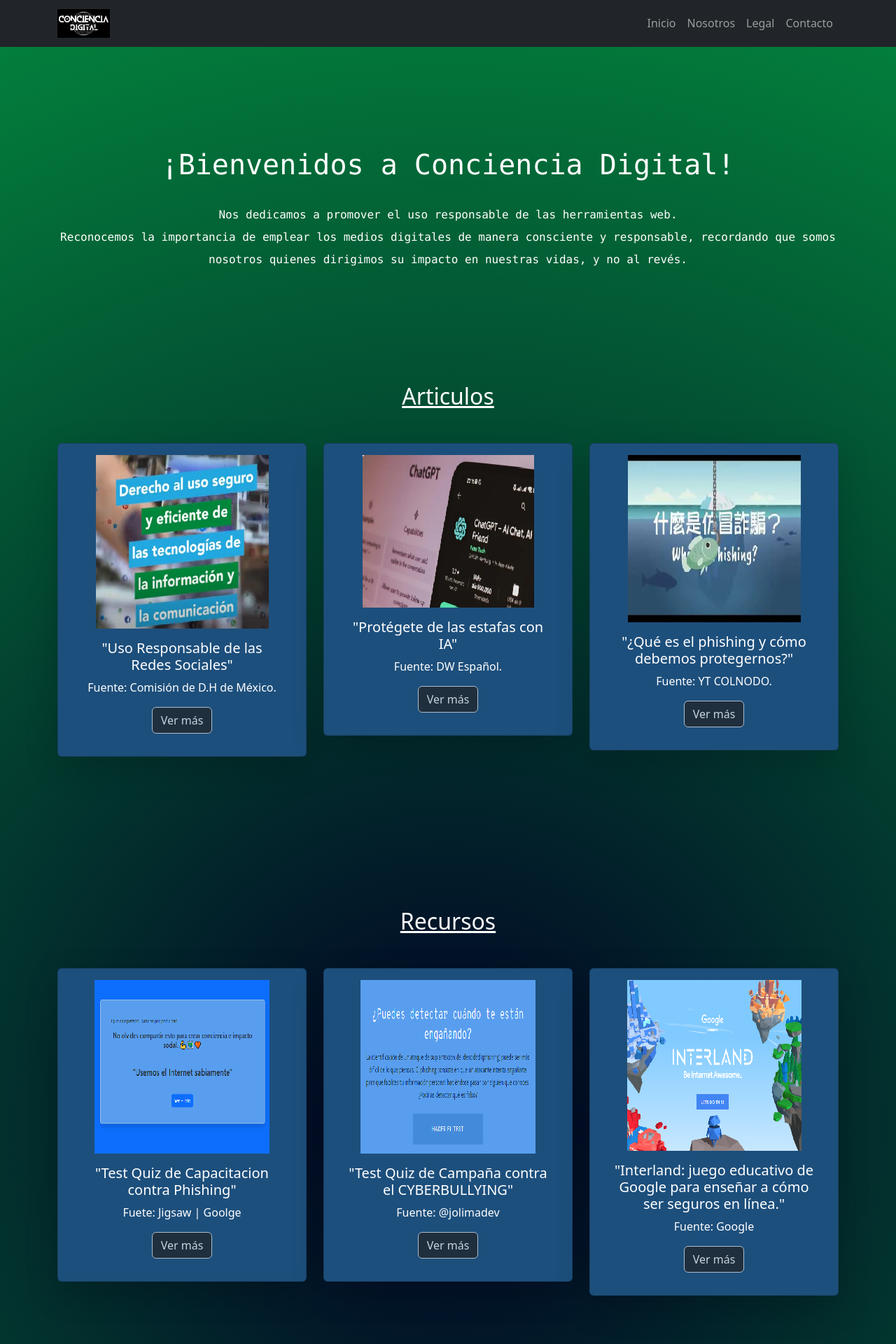
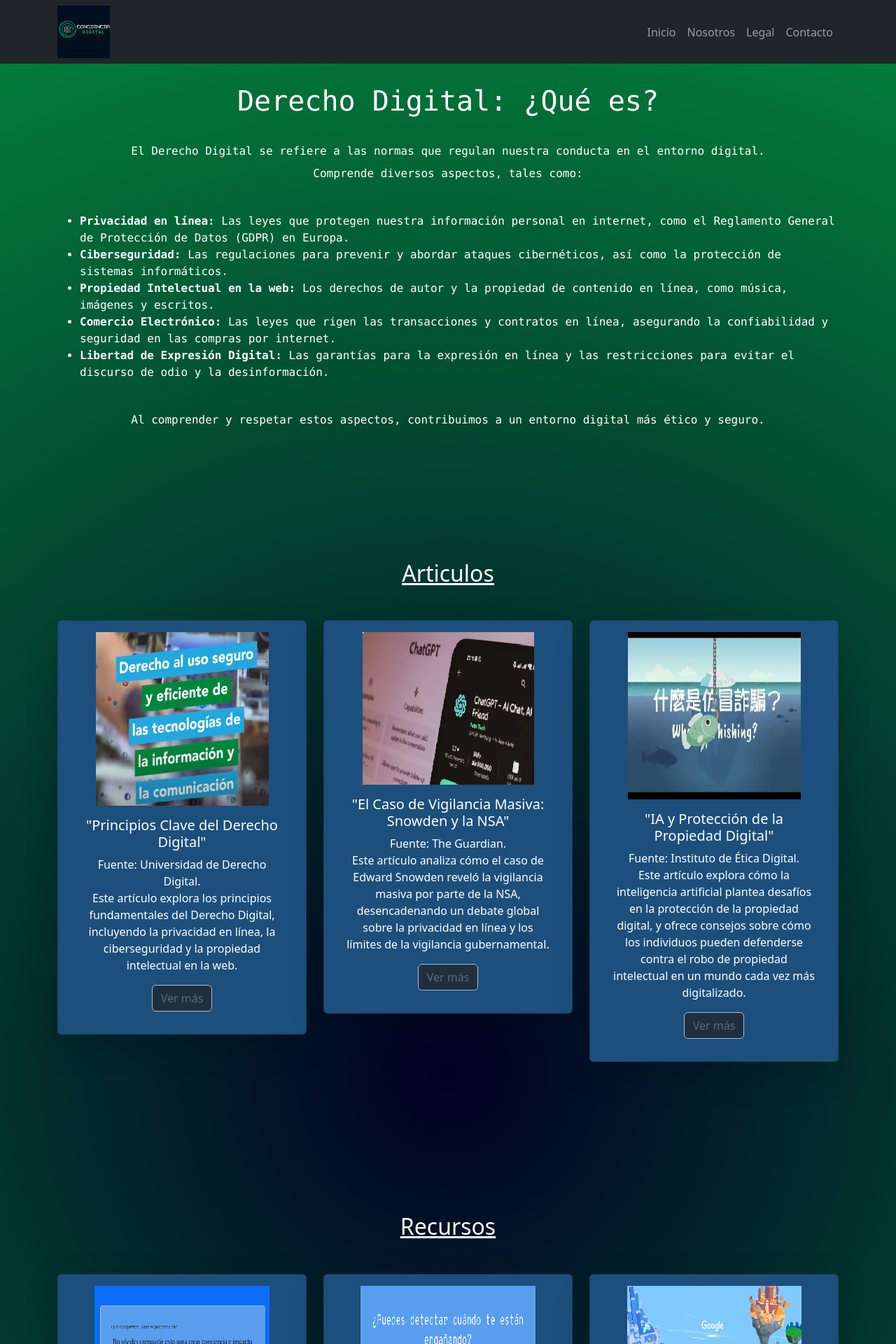
Before and after one commit to jolimadev/Conciencia-Digital, a React (Create React App) app: page /LegalScreen in a window 1280 px wide. Shown: the top 1920 px of the page at 70% size. Built offline with nearby package versions, Linux system fonts and the light colour scheme.

Commit message:
Feature: refactorización, add LegalScreen

```diff
--- /dev/null
+++ b/src/App.jsx
@@ -0,0 +1,22 @@
+import React from "react";
+import { BrowserRouter as Router, Route, Routes } from "react-router-dom";
+import LegalScreen from "./Screens/LegalScreen";
+import HomeScreen from "./Screens/HomeScreen";
+import NavBar from "./Componentes/NavBar";
+import Formulario from "./Componentes/Formulario";
+
+
+const App = () => {
+  return (
+    <div>
+      <NavBar />
+      <Routes>
+        <Route path="/HomeScreen" element={<HomeScreen />} />
+        <Route path="/LegalScreen" element={<LegalScreen />} />
+        <Route path="/Formulario" element={<Formulario />} />
+      </Routes>
+    </div>
+  );
+};
+
+export default App;
--- a/src/Componentes/Articulos.js
+++ b/src/Componentes/Articulos.jsx
@@ -32,7 +32,7 @@
                   href="https://www.youtube.com/watch?v=UCCmf6Y7zgI"
                   target="_blank"
                   rel="noopener noreferrer"
-                  className="btn btn-primary opacity-75 bg-dark border"
+                  className="btn btn-primary btn-outline-secondary opacity-75 bg-dark border"
                 >
                   Ver más
                 </a>
@@ -61,7 +61,7 @@
                   href="https://www.youtube.com/shorts/OqejEbCv4tI"
                   target="_blank"
                   rel="noopener noreferrer"
-                  className="btn btn-primary opacity-75 bg-dark border"
+                  className="btn btn-primary btn-outline-secondary  opacity-75 bg-dark border"
                 >
                   Ver más
                 </a>
@@ -90,7 +90,7 @@
                   href="https://www.youtube.com/watch?v=P47IdMR7n68"
                   target="_blank"
                   rel="noopener noreferrer"
-                  className="btn btn-primary opacity-75 bg-dark border"
+                  className="btn btn-primary btn-outline-secondary opacity-75 bg-dark border"
                 >
                   Ver más
                 </a>
--- a/src/Componentes/ArticulosLegal.js
+++ b/src/Componentes/ArticulosLegal.jsx
@@ -37,7 +37,7 @@
                   href="https://www.ejemplolink.com/articulo-derecho-digital"
                   target="_blank"
                   rel="noopener noreferrer"
-                  className="btn btn-primary opacity-75 bg-dark border"
+                  className="btn btn-primary opacity-75 bg-dark border btn-outline-secondary "
                 >
                   Ver más
                 </a>
@@ -73,7 +73,7 @@
                   href="https://www.theguardian.com/us-news/edward-snowden"
                   target="_blank"
                   rel="noopener noreferrer"
-                  className="btn btn-primary opacity-75 bg-dark border"
+                  className="btn btn-primary opacity-75 bg-dark border btn-outline-secondary "
                 >
                   Ver más
                 </a>
@@ -110,7 +110,7 @@
                   href="https://www.ejemplolink.com/articulo-ia-derechos-digitales"
                   target="_blank"
                   rel="noopener noreferrer"
-                  className="btn btn-primary opacity-75 bg-dark border"
+                  className="btn btn-primary opacity-75 bg-dark border btn-outline-secondary"
                 >
                   Ver más
                 </a>
--- /dev/null
+++ b/src/Componentes/NavBar.jsx
@@ -0,0 +1,63 @@
+import React, { useState } from "react";
+import { Link } from "react-router-dom";
+import imagenLogo from "../imagenes/logoCD.png";
+
+const NavBar = () => {
+  const [isNavOpen, setIsNavOpen] = useState(false);
+  /**
+   * @param boolean
+   * @description funcion para controlar el button burger del navbar, si esta desplegado o no
+   */
+  const toggleNav = () => {
+    setIsNavOpen(!isNavOpen);
+  };
+  return (
+    <nav className="navbar navbar-expand-lg navbar-dark bg-dark fixed-top">
+      <div className="container">
+        <img
+          className="img-fluid"
+          src={imagenLogo}
+          alt="Logo de Conciencia Digital"
+          style={{
+            width: "75px",
+            height: "auto",
+          }}
+        />
+        <button className="navbar-toggler" type="button" onClick={toggleNav}>
+          <span className="navbar-toggler-icon"></span>
+        </button>
+        <div className={`collapse navbar-collapse ${isNavOpen ? "show" : ""}`}>
+          <ul className="navbar-nav ms-auto">
+            <li className="nav-item text-white">
+              <Link className="nav-link" to="/HomeScreen">
+                Inicio
+              </Link>
+            </li>
+            <li className="nav-item text-white">
+              <a
+                className="nav-link"
+                target="_blank"
+                rel="noopener noreferrer"
+                href="https://www.linkedin.com/in/juanolima/?locale=en_US"
+              >
+                Nosotros
+              </a>
+            </li>
+            <li className="nav-item text-white">
+              <Link className="nav-link" to="/LegalScreen">
+                Legal
+              </Link>
+            </li>
+            <li className="nav-item text-white">
+              <Link className="nav-link" to="/Formulario">
+                Contacto
+              </Link>
+            </li>
+          </ul>
+        </div>
+      </div>
+    </nav>
+  );
+};
+
+export default NavBar;
--- a/src/Componentes/Recursos.js
+++ b/src/Componentes/Recursos.jsx
@@ -32,7 +32,7 @@
                   href="https://phishingquiz.withgoogle.com/"
                   target="_blank"
                   rel="noopener noreferrer"
-                  className="btn btn-primary opacity-75 bg-dark border "
+                  className="btn btn-primary opacity-75 bg-dark border btn-outline-secondary "
                 >
                   Ver más
                 </a>
@@ -60,7 +60,7 @@
                   href="https://stopcyberbullying.netlify.app/"
                   target="_blank"
                   rel="noopener noreferrer"
-                  className="btn btn-primary opacity-75 bg-dark border"
+                  className="btn btn-primary opacity-75 bg-dark border btn-outline-secondary"
                 >
                   Ver más
                 </a>
@@ -89,7 +89,7 @@
                   href="https://beinternetawesome.withgoogle.com/en_us/interland"
                   target="_blank"
                   rel="noopener noreferrer"
-                  className="btn btn-primary opacity-75 bg-dark border"
+                  className="btn btn-primary opacity-75 bg-dark border btn-outline-secondary"
                 >
                   {/*Guia para profesores y tutores https://storage.googleapis.com/gweb-interland.appspot.com/es-419-all/hub/pdfs/Google_SeGenialEnInternet_ElPlanDeEstudios2019.pdf*/}
                   Ver más
--- a/src/Componentes/RecursosLegal.js
+++ b/src/Componentes/RecursosLegal.jsx
@@ -36,7 +36,7 @@
                   href="https://phishingquiz.withgoogle.com/"
                   target="_blank"
                   rel="noopener noreferrer"
-                  className="btn btn-primary opacity-75 bg-dark border "
+                  className="btn btn-primary opacity-75 bg-dark border btn-outline-secondary "
                 >
                   Ver más
                 </a>
@@ -69,7 +69,7 @@
                   href="https://stopcyberbullying.netlify.app/"
                   target="_blank"
                   rel="noopener noreferrer"
-                  className="btn btn-primary opacity-75 bg-dark border"
+                  className="btn btn-primary opacity-75 bg-dark border btn-outline-secondary"
                 >
                   Ver más
                 </a>
@@ -103,7 +103,7 @@
                   href="https://beinternetawesome.withgoogle.com/en_us/interland"
                   target="_blank"
                   rel="noopener noreferrer"
-                  className="btn btn-primary opacity-75 bg-dark border"
+                  className="btn btn-primary opacity-75 bg-dark border btn-outline-secondary"
                 >
                   Ver más
                 </a>
--- a/src/App.js
+++ b/src/Screens/HomeScreen.jsx
@@ -1,13 +1,12 @@
 import React from "react";
-import { Link } from "react-router-dom";
 import "bootstrap/dist/css/bootstrap.min.css";
-import "./CSS/animationletters.css";
-import Formulario from "./Componentes/Formulario";
-import Articulos from "./Componentes/Articulos";
-import Recursos from "./Componentes/Recursos";
-import imagenLogo from "./imagenes/logoCD.png";
+import "../CSS/animationletters.css";
+//componentes
+// import Formulario from "../Componentes/Formulario";
+import Articulos from "../Componentes/Articulos";
+import Recursos from "../Componentes/Recursos";
 
-const App = () => {
+const HomeScreen = () => {
   return (
     <div
       style={{
@@ -16,49 +15,10 @@
           "radial-gradient(circle, rgba(2,0,36,1) 0%, rgba(3,131,60,1) 100%, rgba(0,212,255,1) 100%)",
       }}
     >
-   <nav className="navbar navbar-expand-lg navbar-dark bg-dark">
-  <div className="container">
-    <Link to="/" className="navbar-brand">
-      <img
-        className="img-fluid"
-        src={imagenLogo}
-        alt="Logo de Conciencia Digital"
-        style={{
-          width: '75px',
-          height: 'auto',
-        }}
-      />
-    </Link>
-    <ul className="navbar-nav ml-auto">
-      <li className="nav-item">
-        <Link to="/" className="nav-link">
-          Inicio
-        </Link>
-      </li>
-      <li className="nav-item">
-        <a href="#Nosotros" className="nav-link">
-          Nosotros
-        </a>
-      </li>
-      <li className="nav-item">
-        <Link to="/LegalScreen" className="nav-link">
-          Legal
-        </Link>
-      </li>
-      <li className="nav-item">
-        <a href="#Contacto" className="nav-link">
-          Contacto
-        </a>
-      </li>
-    </ul>
-  </div>
-</nav>
-
-
       {/*Seccion Bienvenida */}
 
-      <div className="py-4 main-section mt-5">
-        <div className="container text-center text-white font-monospace py-4 mt-5 ">
+      <div className="py-4 main-section">
+        <div className="container text-center text-white font-monospace py-5 mt-5 ">
           <h1>¡Bienvenidos a Conciencia Digital!</h1>
           <br></br>
           <p className="typing-text lh-lg">
@@ -95,8 +55,7 @@
         </div>
       </div>
 
-      {/*FORMULARIO FORM CON VALIDACION BRO, implementar servicio backend*/}
-      <Formulario />
+      {/* COMPONENTE PARA NOTIFICAR EVENTOS & WEBINAR */}
 
       {/*FOOTER */}
       <footer className="footer text-center bg-dark text-white py-3 mt-3">
@@ -140,4 +99,4 @@
   );
 };
 
-export default App;
+export default HomeScreen;
--- a/src/Screens/LegalScreen.js
+++ b/src/Screens/LegalScreen.jsx
@@ -1,6 +1,4 @@
 import React from "react";
-import { Link } from "react-router-dom";
-import imagenLogo from "./imagenes/logoCD.png";
 import ArticulosLegal from "../Componentes/ArticulosLegal";
 import RecursosLegal from "../Componentes/RecursosLegal";
 
@@ -13,50 +11,20 @@
           "radial-gradient(circle, rgba(2,0,36,1) 0%, rgba(3,131,60,1) 100%, rgba(0,212,255,1) 100%)",
       }}
     >
-      <nav className="navbar navbar-expand-lg navbar-dark bg-dark">
-        <div className="container">
-          <Link to="/" className="navbar-brand">
-            <img
-              className="img-fluid"
-              src={imagenLogo}
-              alt="Logo de Conciencia Digital"
-              style={{
-                width: "75px",
-                height: "auto",
-              }}
-            />
-          </Link>
-          <ul className="navbar-nav ml-auto">
-            <li className="nav-item">
-              <Link to="/" className="nav-link">
-                Inicio
-              </Link>
-            </li>
-            <li className="nav-item">
-              <a href="#Nosotros" className="nav-link">
-                Nosotros
-              </a>
-            </li>
-            <li className="nav-item">
-              <a href="#Contacto" className="nav-link">
-                Contacto
-              </a>
-            </li>
-          </ul>
-        </div>
-      </nav>
+      {/*Seccion Informativa*/}
+      <div id="Legal" className="py-4 main-section">
+        <div className="container text-center text-white font-monospace py-5 mt-5">
+          <h1>Derecho Digital: ¿Qué es?</h1>
 
-      {/*Seccion Informativa*/}
-      <div className="py-4 main-section mt-5">
-        <div className="container text-center text-white font-monospace py-4 mt-5">
-          <h1>Derecho Digital: ¿Qué es?</h1>
           <br></br>
           <p className="typing-text lh-lg">
             El Derecho Digital se refiere a las normas que regulan nuestra
-            conducta en el entorno digital. Comprende diversos aspectos, tales
-            como:
+            conducta en el entorno digital.
+            <br></br>
+            Comprende diversos aspectos, tales como:
           </p>
-          <ul className="list-unstyled text-start">
+          <br></br>
+          <ul className="list-styled text-start typing-text">
             <li>
               <strong>Privacidad en línea:</strong> Las leyes que protegen
               nuestra información personal en internet, como el Reglamento
@@ -83,6 +51,7 @@
               de odio y la desinformación.
             </li>
           </ul>
+          <br></br>
           <p className="typing-text lh-lg">
             Al comprender y respetar estos aspectos, contribuimos a un entorno
             digital más ético y seguro.
@@ -91,28 +60,27 @@
       </div>
 
       {/* Seccion de Articulos sobre Derecho Digitales y casos conocidos de violacion de privacidad: */}
+      <ArticulosLegal />
+      {/* Seccion de Recursos sobre Derecho Digitales y recursos para aprender y capacitarse: */}
+      <RecursosLegal />
 
-              <ArticulosLegal/>
-
-
-
-
-
-
-      {/* Seccion de Recursos sobre Derecho Digitales y recursos para aprender y capacitarse: */}
-
-
-              <RecursosLegal/>
-
-
-
-
-
-
-
-
-
-
+      {/* DESPEDIDA Y CALL TO ACTION */}
+      <div id="Nosotros" className="py-4 main-section mt-4 mb-5">
+        <div className="container text-center text-white font-monospace py-4 mt-5">
+          <p className="typing-text lh-lg">
+            Tu compromiso con la conciencia digital es poderoso y valioso. Es
+            hora de convertir lo aprendido en acciones concretas. <br />
+            Aquí, al final de este recorrido, recordemos que la responsabilidad
+            digital está en nuestras manos. Cada clic, cada elección,
+            trasciende. Nos llena de entusiasmo compartir conocimientos y
+            experiencias contigo.
+            <br />
+            ¿Estás listo para unirte? Si tienes preguntas, sugerencias o
+            simplemente deseas colaborar con este proyecto, no dudes en ponerte
+            en contacto.
+          </p>
+        </div>
+      </div>
 
       {/*FOOTER */}
       <footer className="footer text-center bg-dark text-white py-3 mt-3">
```
Also changed, not shown: src/Componentes/Formulario.jsx (renamed from src/Componentes/Formulario.js, +14 -4 lines), src/imagenes/logoCD.png.
